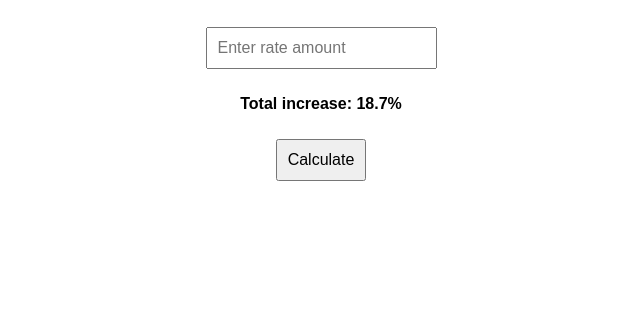
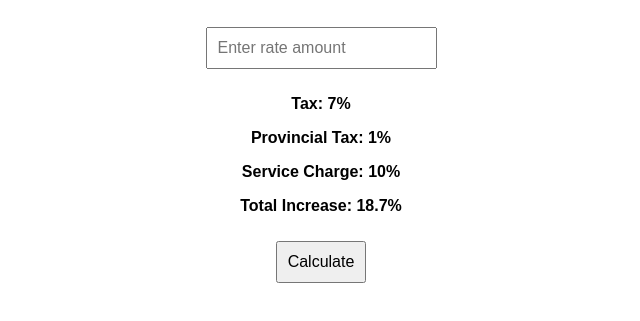
Before and after one commit to gleebot/rates, a plain HTML site: page index.html in a window 1280 px wide. Shown: the part 81-402 px from the top of the page, without its empty margins (319-959 px from the left). Drawn offline with Linux system fonts and the light colour scheme.

Commit message:
Update index.html

```diff
--- a/index.html
+++ b/index.html
@@ -13,7 +13,13 @@
 <body>
 <h2>Tax & Service Charge Calculator</h2>
 <input type="number" id="rate" placeholder="Enter rate amount" step="0.01">
-<p><strong>Total increase: 18.7%</strong></p>
+
+<!-- Informational Text (Displayed Above the Button) -->
+<p><strong>Tax: 7%</strong></p>
+<p><strong>Provincial Tax: 1%</strong></p>
+<p><strong>Service Charge: 10%</strong></p>
+<p><strong>Total Increase: 18.7%</strong></p>
+
 <button onclick="calculateTotal()">Calculate</button>
 <p id="result"></p>
 
```
